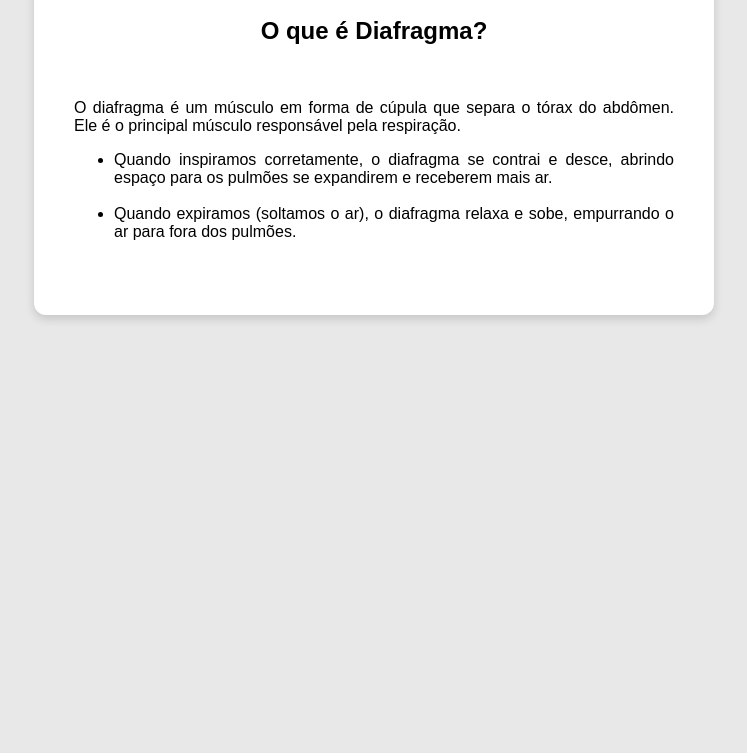
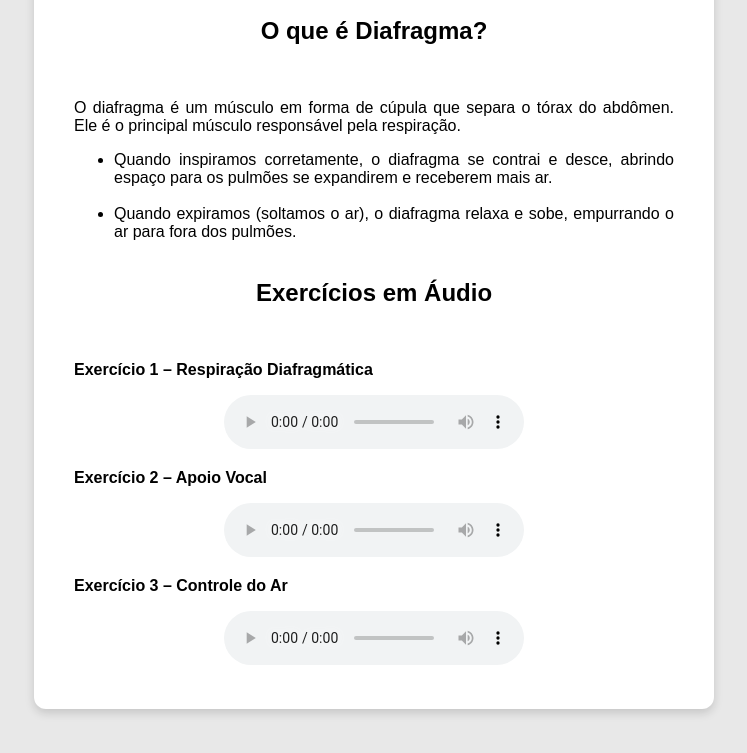
Before and after one commit to ThLemoos/curso-de-canto, a plain HTML site: page pagina1.html in a window 1280 px wide. Shown: the part 1299-2052 px from the top of the page, without its empty margins (266-1013 px from the left). Before the commit the page ends 1694 px from the top, so only its background shows below. Drawn offline with Linux system fonts and the light colour scheme.

Commit message:
atualizando pagina 1 e adicionando pasta audios

```diff
--- a/pagina1.html
+++ b/pagina1.html
@@ -61,6 +61,24 @@
                     <li class="paragrafo1">Quando expiramos (soltamos o ar), o diafragma relaxa e sobe, empurrando o ar para fora dos pulmões.</li><br>
                 </ul>
             </p>
+            <h2>Exercícios em Áudio</h2><br>
+            <p class="paragrafo1"><b>Exercício 1 – Respiração Diafragmática</b></p>
+            <audio controls>
+                <source src="audios/exercicio1.ogg" type="audio/mpeg">
+                Seu navegador não suporta áudio.
+            </audio>
+
+            <p class="paragrafo1"><b>Exercício 2 – Apoio Vocal</b></p>
+            <audio controls>
+                <source src="audios/exercicio2.mp3" type="audio/mpeg">
+                Seu navegador não suporta áudio.
+            </audio>
+
+            <p class="paragrafo1"><b>Exercício 3 – Controle do Ar</b></p>
+            <audio controls>
+                <source src="audios/exercicio3.mp3" type="audio/mpeg">
+                Seu navegador não suporta áudio.
+            </audio>
     </div>
 
 </body>
```
Also changed, not shown: 1 other file.
